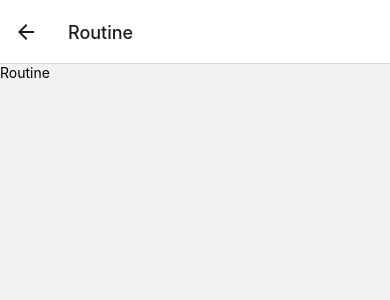
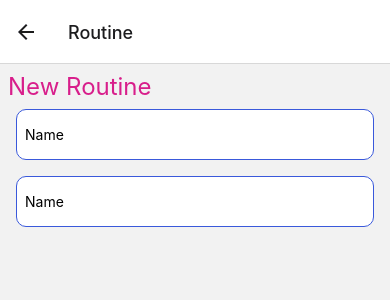
Before and after one commit to romaob/rn-my-week-routine, a React Native app: screen /Routine in a window 390 px wide. Shown: the top 300 px of the page. Built offline with nearby package versions, Linux system fonts and the light colour scheme.

Commit message:
implemented input text

```diff
--- a/App.tsx
+++ b/App.tsx
@@ -6,11 +6,12 @@
 import {NavigationContainer} from '@react-navigation/native';
 import CurrentSlotProvider from './src/hooks/currentSlotContext';
 import Routine from './src/screens/Routine';
+import {Event} from './src/values/appDefaults';
 
 export type RootStackParamList = {
   Splash: {} | undefined;
   Home: {} | undefined;
-  Routine: {} | undefined;
+  Routine: {event: Event} | undefined;
 };
 
 const Stack = createNativeStackNavigator<RootStackParamList>();
--- /dev/null
+++ b/src/components/InputText.tsx
@@ -0,0 +1,153 @@
+import React, {useEffect, useState} from 'react';
+import {View, Text, TextInput, StyleSheet, TextInputProps} from 'react-native';
+import Label, {ColorType, FontSize} from './Label';
+import {colors} from '../values/colors';
+import {sizes} from '../values/sizes';
+
+export interface InputTextProps {
+  text: string;
+  onTextChange?: (text: string) => void;
+  size?: FontSize;
+  label?: string;
+  info?: string;
+  error?: string;
+  limit?: number;
+  required?: boolean;
+  childrenBefore?: boolean;
+  childrenAfter?: boolean;
+  children?: React.ReactNode;
+  props?: TextInputProps;
+}
+
+export default function InputText({
+  text,
+  onTextChange,
+  size = FontSize.MEDIUM,
+  label = '',
+  info = '',
+  error = '',
+  limit,
+  required,
+  childrenBefore,
+  childrenAfter,
+  children,
+  ...props
+}: InputTextProps): JSX.Element {
+  const [displayLabelText, setDisplayLabelText] = useState<string>(
+    text ? label : '',
+  );
+
+  function onChangeTextHandler(newText: string) {
+    if (!limit || newText.length <= limit) {
+      onTextChange && onTextChange(newText);
+    }
+  }
+
+  useEffect(() => {
+    setDisplayLabelText(text ? label : '');
+  }, [label, text]);
+
+  return (
+    <View testID="input-text" style={styles.container}>
+      <View style={styles.childrenContainer}>{childrenBefore && children}</View>
+      <View style={styles.inputContainer}>
+        <View style={styles.topContainer}>
+          <Label
+            text={displayLabelText}
+            size={size}
+            color={colors.light.primary}
+          />
+          {required && (
+            <Label text="*" size={size} color={colors.light.danger} />
+          )}
+        </View>
+        <TextInput
+          style={{
+            ...styles.input,
+            ...(error && styles.inputError),
+            fontSize: sizes.font[size],
+          }}
+          value={text}
+          onChangeText={onChangeTextHandler}
+          placeholder={label}
+          {...props}
+        />
+        <View style={styles.bottomContainer}>
+          <Label
+            text={error}
+            size={FontSize.SMALL}
+            color={colors.light.danger}
+          />
+          {!error && (
+            <Label
+              text={info}
+              size={FontSize.SMALL}
+              color={colors.light.textDisabled}
+            />
+          )}
+          {limit && (
+            <View style={styles.limit}>
+              <Label
+                text={`${text.length}/${limit}`}
+                size={FontSize.SMALL}
+                color={colors.light.textDisabled}
+              />
+            </View>
+          )}
+        </View>
+      </View>
+      <View style={styles.childrenContainer}>{childrenAfter && children}</View>
+    </View>
+  );
+}
+
+const styles = StyleSheet.create({
+  container: {
+    display: 'flex',
+    flexDirection: 'row',
+    alignItems: 'center',
+    justifyContent: 'space-between',
+    padding: sizes.padding.sm,
+    width: '100%',
+  },
+  childrenContainer: {
+    display: 'flex',
+    height: '100%',
+    flexDirection: 'row',
+    alignItems: 'center',
+    justifyContent: 'center',
+  },
+  inputContainer: {
+    flex: 1,
+    display: 'flex',
+    flexDirection: 'column',
+    alignItems: 'flex-start',
+    justifyContent: 'center',
+    width: '100%',
+  },
+  topContainer: {
+    display: 'flex',
+    flexDirection: 'row',
+  },
+  input: {
+    width: '100%',
+    borderColor: colors.light.primary,
+    borderWidth: 1,
+    borderRadius: 10,
+    paddingHorizontal: sizes.padding.sm,
+    paddingVertical: sizes.padding.md,
+    backgroundColor: colors.light.cardBackground,
+  },
+  inputError: {
+    borderColor: colors.light.danger,
+  },
+  bottomContainer: {
+    display: 'flex',
+    flexDirection: 'row',
+    alignItems: 'center',
+  },
+  limit: {
+    flex: 1,
+    alignItems: 'flex-end',
+  },
+});
--- a/src/components/Label.tsx
+++ b/src/components/Label.tsx
@@ -10,10 +10,6 @@
   EXTRA_LARGE = 'xl',
 }
 
-export enum ColorType {
-  PRIMARY = 'text',
-  SECONDARY = 'textSecondary',
-}
 export interface LabelProps {
   text: string;
   size?: FontSize;
@@ -21,7 +17,8 @@
   childrenBefore?: boolean;
   childrenAfter?: boolean;
   testID?: string;
-  colorType?: ColorType;
+  color?: string;
+  style?: any;
 }
 
 export default function Label({
@@ -31,14 +28,14 @@
   childrenBefore = true,
   childrenAfter,
   testID,
-  colorType = ColorType.PRIMARY,
+  color = colors.light.text,
 }: LabelProps) {
   return (
     <Text
       testID={testID || 'label'}
       style={{
         ...styles.container,
-        ...{fontSize: sizes.font[size], color: colors.light[colorType]},
+        ...{fontSize: sizes.font[size], color: color},
       }}>
       {childrenBefore && children}
       {text}
--- a/src/components/WeekDaysMenu.tsx
+++ b/src/components/WeekDaysMenu.tsx
@@ -4,7 +4,7 @@
 import Button, {ButtonColorType, ButtonSize} from './Button';
 import {sizes} from '../values/sizes';
 import useString from '../hooks/useString';
-import { colors } from '../values/colors';
+import {colors} from '../values/colors';
 
 export interface WeekDaysMenuProps {
   selectedIndex: number;
@@ -46,7 +46,7 @@
         <Button
           key={index}
           colorType={getColorType(day, index)}
-          size={ButtonSize.EXTRA_LARGE}
+          size={ButtonSize.LARGE}
           label={day.slice(0, 1)}
           flex
           rounded
--- a/src/screens/Home.tsx
+++ b/src/screens/Home.tsx
@@ -9,9 +9,11 @@
 import {Event} from '../values/appDefaults';
 import Button, {ButtonColorType} from '../components/Button';
 import {useCurrentSlot} from '../hooks/currentSlotContext';
+import { useNavigation } from '@react-navigation/native';
 
 export default function Home(): JSX.Element {
   //Get current time slot from the context
+  const navigation = useNavigation();
   const {currentIndex} = useCurrentSlot();
   const [initialScroll, setInitialScroll] = useState(false);
   const {events} = useEvents();
@@ -28,7 +30,11 @@
   }
 
   function handleOnEventSelected(event: Event) {
-    console.log('event selected: ', event);
+    navigation.navigate('Routine', {event});
+  }
+
+  function handleAddPress() {
+    navigation.navigate('Routine');
   }
 
   useEffect(() => {
@@ -71,7 +77,7 @@
         <Button
           rounded
           colorType={ButtonColorType.ACCENT}
-          onPress={() => console.log('add')}>
+          onPress={handleAddPress}>
           <Text style={styles.addButtonlabel}>+</Text>
         </Button>
       </View>
--- a/src/screens/Routine.tsx
+++ b/src/screens/Routine.tsx
@@ -1,10 +1,34 @@
-import {View, Text} from 'react-native';
-import React from 'react';
+import {View, Text, StyleSheet} from 'react-native';
+import React, {useState} from 'react';
+import {sizes} from '../values/sizes';
+import {useRoute} from '@react-navigation/native';
+import Label, {FontSize} from '../components/Label';
+import {Event} from '../values/appDefaults';
+import InputText from '../components/InputText';
+import {colors} from '../values/colors';
 
 export default function Routine() {
+  const route = useRoute();
+  const {event} = route.params || ({} as {event: Event});
+
+  const [name, setName] = useState<string>('');
+
   return (
-    <View>
-      <Text>Routine</Text>
+    <View style={styles.container}>
+      <Label
+        text={event?.name || 'New Routine'}
+        size={FontSize.LARGE}
+        color={colors.light.accent}
+      />
+      <InputText text={name} onTextChange={setName} label="Name" />
+      <InputText text={name} onTextChange={setName} label="Name" />
     </View>
   );
 }
+
+const styles = StyleSheet.create({
+  container: {
+    flex: 1,
+    padding: sizes.padding.sm,
+  },
+});
--- a/src/values/colors.ts
+++ b/src/values/colors.ts
@@ -3,7 +3,7 @@
   light: {
     primary: '#3a59db',
     secondary: '#4791cb',
-    accent: '#f75747',
+    accent: '#d81e8b',
     danger: '#f44336',
     warning: '#ff9800',
     success: '#4caf50',
@@ -14,7 +14,7 @@
     text: '#000000',
     textContrast: '#ffffff',
     textSecondary: '#757575',
-    textDisabled: '#bdbdbd',
+    textDisabled: '#868e9e',
     grey: '#9e9e9e',
   },
 };
--- a/src/values/sizes.ts
+++ b/src/values/sizes.ts
@@ -4,8 +4,8 @@
   font: {
     sm: 12,
     md: 14,
-    lg: 16,
-    xl: 20,
+    lg: 24,
+    xl: 32,
   },
   // Padding sizes
   padding: {
```
